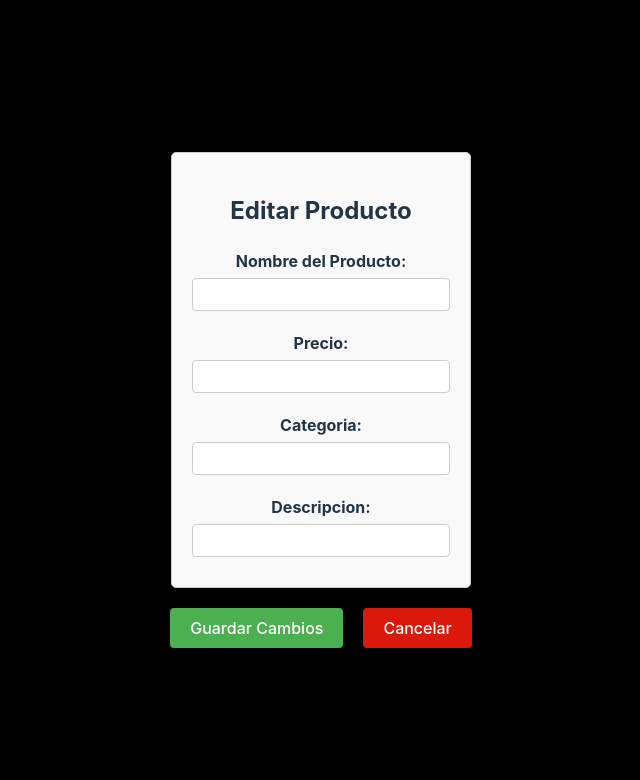
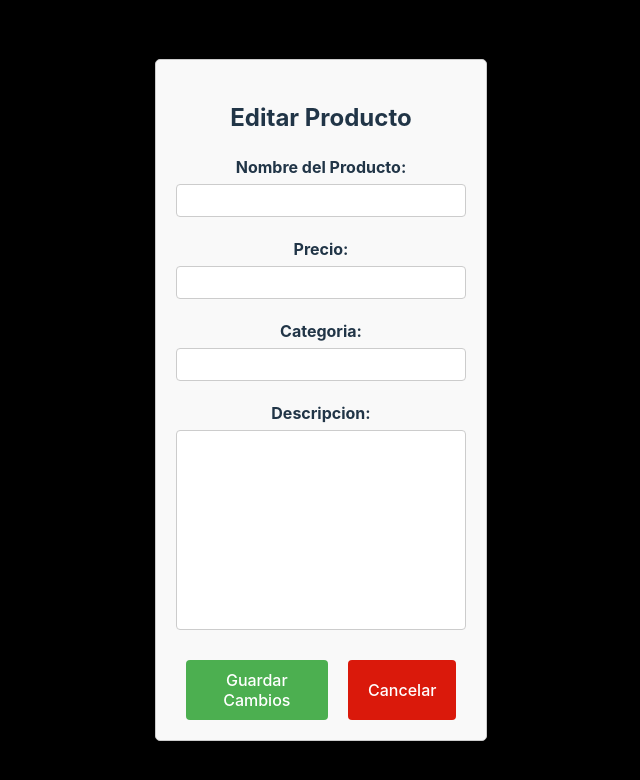
Before and after one commit to TosTar26/Project1_Progra4, a React (Vite) app in the folder Project-1/: page /EditProduct in a window 1280 px wide. Shown: the top 780 px of the page, without its empty margins (319-959 px from the left). Built offline with nearby package versions, Linux system fonts and the light colour scheme.

Commit message:
Terminando los estilos del form editar

```diff
--- a/Project-1/src/Components/EditProduct.tsx
+++ b/Project-1/src/Components/EditProduct.tsx
@@ -75,7 +75,7 @@ const EditProductForm: React.FC<Products> = ({ initialProduct }) => {
                 <label>
                     Descripcion:
                 </label>
-                    <input type="text" {...register('description', {
+                    <input className='container-description' type="text" {...register('description', {
                           required: {
                             value: true,
                             message: "Requerido"
@@ -90,11 +90,11 @@ const EditProductForm: React.FC<Products> = ({ initialProduct }) => {
                         }
                     })} />
                            {errors.description && <span>{errors.description.message}</span>}
-                </div>
                            <div className='button-container'>
                 <button type="submit">Guardar Cambios</button>
                 <button className='btn-Cancel' onClick={() => navigate('/')}>Cancelar</button>
                            </div>
+                </div>
             </form>
         </div>
     );
--- a/Project-1/src/Components/Products.tsx
+++ b/Project-1/src/Components/Products.tsx
@@ -33,9 +33,9 @@ const Products = () => {
                             <td>{item.title}</td>
                             <td>{item.category.name}</td>
                             <td className='column-actions'>
-                                <Link to='/ViewProduct' onClick={() => VerProducto(item.id)}>Ver Producto <img className='eliminar-img' src='./src/assets/leer.png'></img></Link>
-                                <Link to='/EditProduct' onClick={() => VerProducto(item.id)}>Editar <img className='editar-img' src='./src/assets/editar.png'></img></Link>
-                                <Link to='/EliminarProduct' onClick={() => VerProducto(item.id)}>Eliminar <img className='eliminar-img' src='./src/assets/eliminar.png'></img></Link>
+                                <Link className='btn-view' to='/ViewProduct' onClick={() => VerProducto(item.id)}>Ver Producto <img className='eliminar-img' src='./src/assets/leer.png'></img></Link>
+                                <Link className='btn-view' to='/EditProduct' onClick={() => VerProducto(item.id)}>Editar <img className='editar-img' src='./src/assets/editar.png'></img></Link>
+                                <Link className='btn-view' to='/EliminarProduct' onClick={() => VerProducto(item.id)}>Eliminar <img className='eliminar-img' src='./src/assets/eliminar.png'></img></Link>
                             </td>
                         </tr>
                     ))}
--- a/Project-1/src/Styles/Form.css
+++ b/Project-1/src/Styles/Form.css
@@ -40,6 +40,8 @@ span{
   .button-container {
     text-align: center;
     margin-top: 20px;
+    display: flex;
+    flex-direction: row;
   }
 
   .button-container button {
@@ -88,3 +90,8 @@ span{
     background-color: #da190b;
     color: white;
   }
+
+  .container-description{
+    width: auto;
+    height: 200px;
+  }
--- a/Project-1/src/Styles/Table.css
+++ b/Project-1/src/Styles/Table.css
@@ -49,7 +49,8 @@ body{
     display: flex;
     flex-direction: row;
     justify-content: left;
-    gap: 5px;
+    gap: 8px;
+    padding: 5px;
 }
 
 .body-rows{
@@ -83,3 +84,8 @@ td{
   padding: 10px;
   width: 185px;
 }
+
+.btn-view{
+  border: 2px solid #646cffaa;
+  border-radius: 5px;
+}
```
